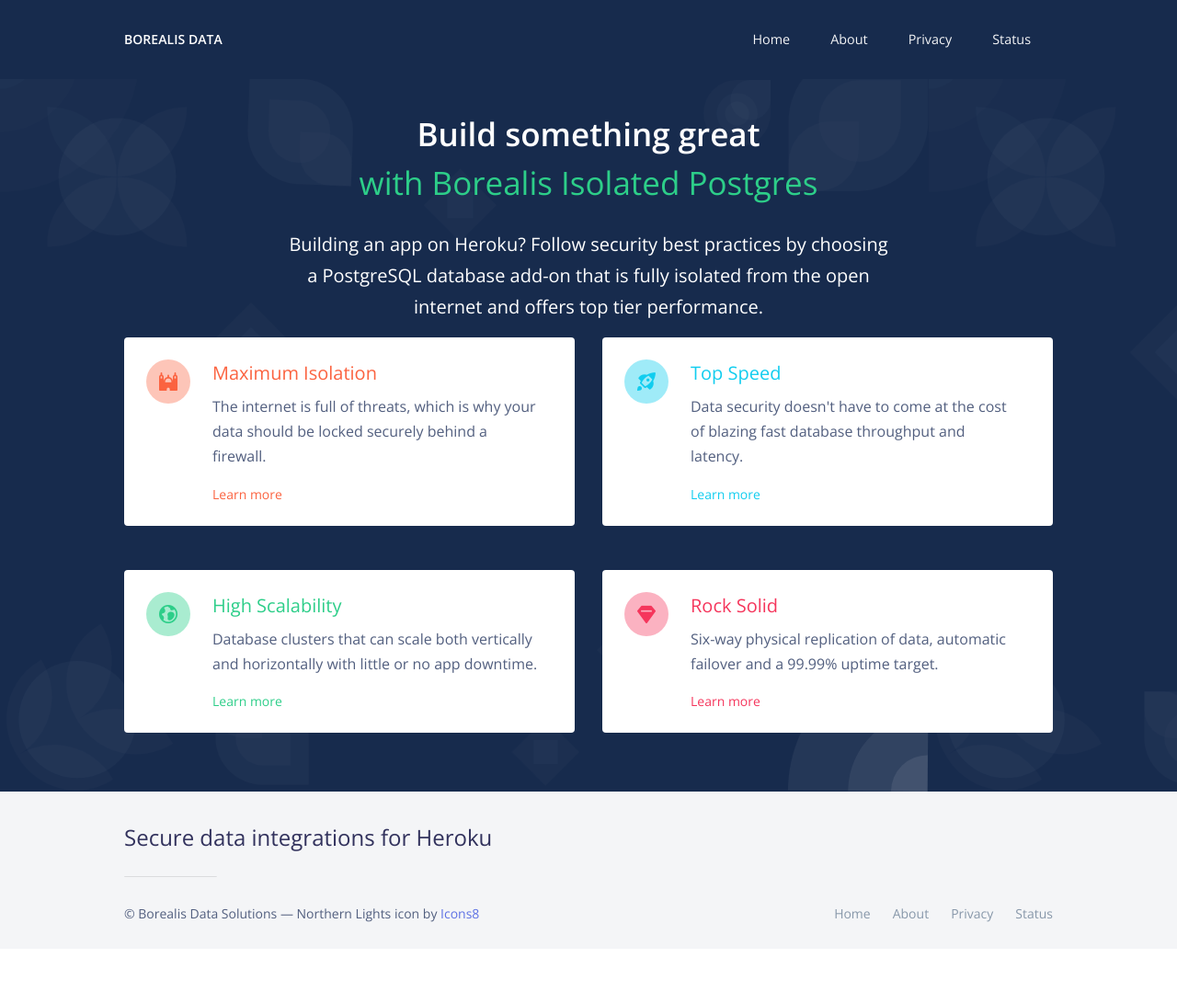
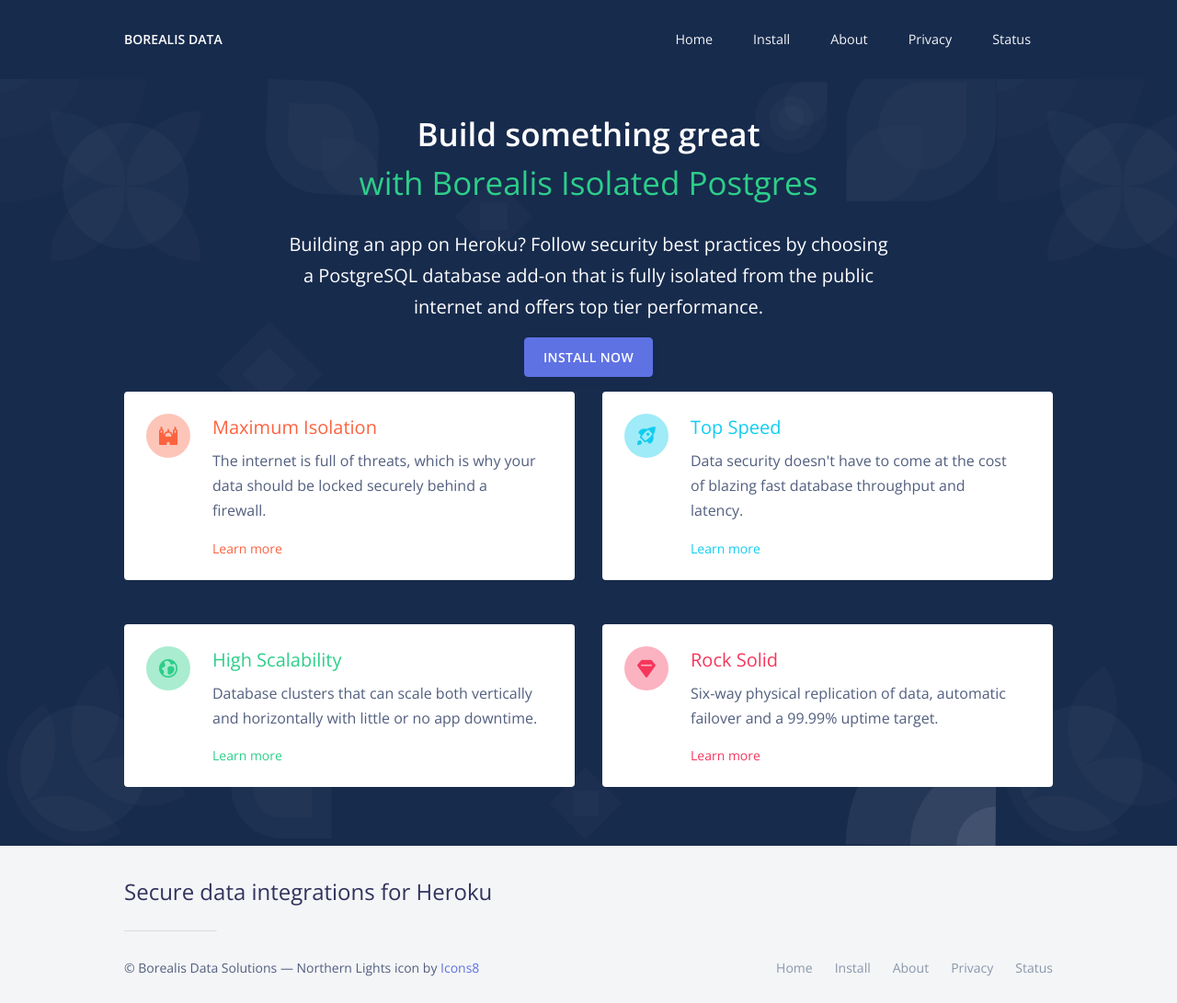
Before and after one commit to OldSneerJaw/borealis-data-www, a Jekyll site: the page built from index.html, in a window 1280 px wide. Shown: the whole page at 92% size. Built offline with Jekyll 4.4.1, drawn with Linux system fonts in a browser that asks for light colours; nearby versions of some CDN libraries; before the commit the page ends 1032 px from its top, so only the background shows below that.

Commit message:
Calls to action
Adds CTA links to the nav bar and the home page to direct users directly to the "online order form" on Heroku for the Postgres add-on.

```diff
--- a/_data/settings.yml
+++ b/_data/settings.yml
@@ -31,6 +31,8 @@
   menu_items:
     - title: 'Home'
       url: /
+    - title: 'Install'
+      url: https://dashboard.heroku.com/provision-addon?addonServiceId=de00ba11-8b65-47cd-b099-9605703a6e30&planId=beb31eff-e2df-4750-b73a-29542c3dc79f
     - title: 'About'
       url: '/about'
     - title: 'Privacy'
--- a/_includes/components/features/feature-summary.html
+++ b/_includes/components/features/feature-summary.html
@@ -3,7 +3,8 @@
     <div class="row text-center justify-content-center">
       <div class="col-lg-8">
         <h3 class="display-3 text-white">Build something great<span class="text-success"> with Borealis Isolated Postgres</span></h3>
-        <p class="lead text-white">Building an app on Heroku? Follow security best practices by choosing a PostgreSQL database add-on that is fully isolated from the open internet and offers top tier performance.</p>
+        <p class="lead text-white">Building an app on Heroku? Follow security best practices by choosing a PostgreSQL database add-on that is fully isolated from the public internet and offers top tier performance.</p>
+        <p><a href="https://dashboard.heroku.com/provision-addon?addonServiceId=de00ba11-8b65-47cd-b099-9605703a6e30&planId=beb31eff-e2df-4750-b73a-29542c3dc79f" class="btn btn-primary" title="Provision a Borealis Isolated Postgres add-on">Install now</a></p>
       </div>
     </div>
     <div class="row row-grid">
@@ -15,7 +16,7 @@
           <div class="description pl-4">
             <h5 class="title text-warning">Maximum Isolation</h5>
             <p>The internet is full of threats, which is why your data should be locked securely behind a firewall.</p>
-            <a href="https://elements.heroku.com/addons/borealis-pg" class="text-warning">Learn more</a>
+            <a href="https://elements.heroku.com/addons/borealis-pg" class="text-warning" title="More info about Borealis Isolated Postgres">Learn more</a>
           </div>
         </div>
       </div>
@@ -27,7 +28,7 @@
           <div class="description pl-4">
             <h5 class="title text-info">Top Speed</h5>
             <p>Data security doesn't have to come at the cost of blazing fast database throughput and latency.</p>
-            <a href="https://elements.heroku.com/addons/borealis-pg" class="text-info">Learn more</a>
+            <a href="https://elements.heroku.com/addons/borealis-pg" class="text-info" title="More info about Borealis Isolated Postgres">Learn more</a>
           </div>
         </div>
       </div>
@@ -41,7 +42,7 @@
           <div class="description pl-4">
             <h5 class="title text-success">High Scalability</h5>
             <p>Database clusters that can scale both vertically and horizontally with little or no app downtime.</p>
-            <a href="https://elements.heroku.com/addons/borealis-pg" class="text-success">Learn more</a>
+            <a href="https://elements.heroku.com/addons/borealis-pg" class="text-success" title="More info about Borealis Isolated Postgres">Learn more</a>
           </div>
         </div>
       </div>
@@ -53,7 +54,7 @@
           <div class="description pl-4">
             <h5 class="title text-danger">Rock Solid</h5>
             <p>Six-way physical replication of data, automatic failover and a 99.99% uptime target.</p>
-            <a href="https://elements.heroku.com/addons/borealis-pg" class="text-danger">Learn more</a>
+            <a href="https://elements.heroku.com/addons/borealis-pg" class="text-danger" title="More info about Borealis Isolated Postgres">Learn more</a>
           </div>
         </div>
       </div>
```
